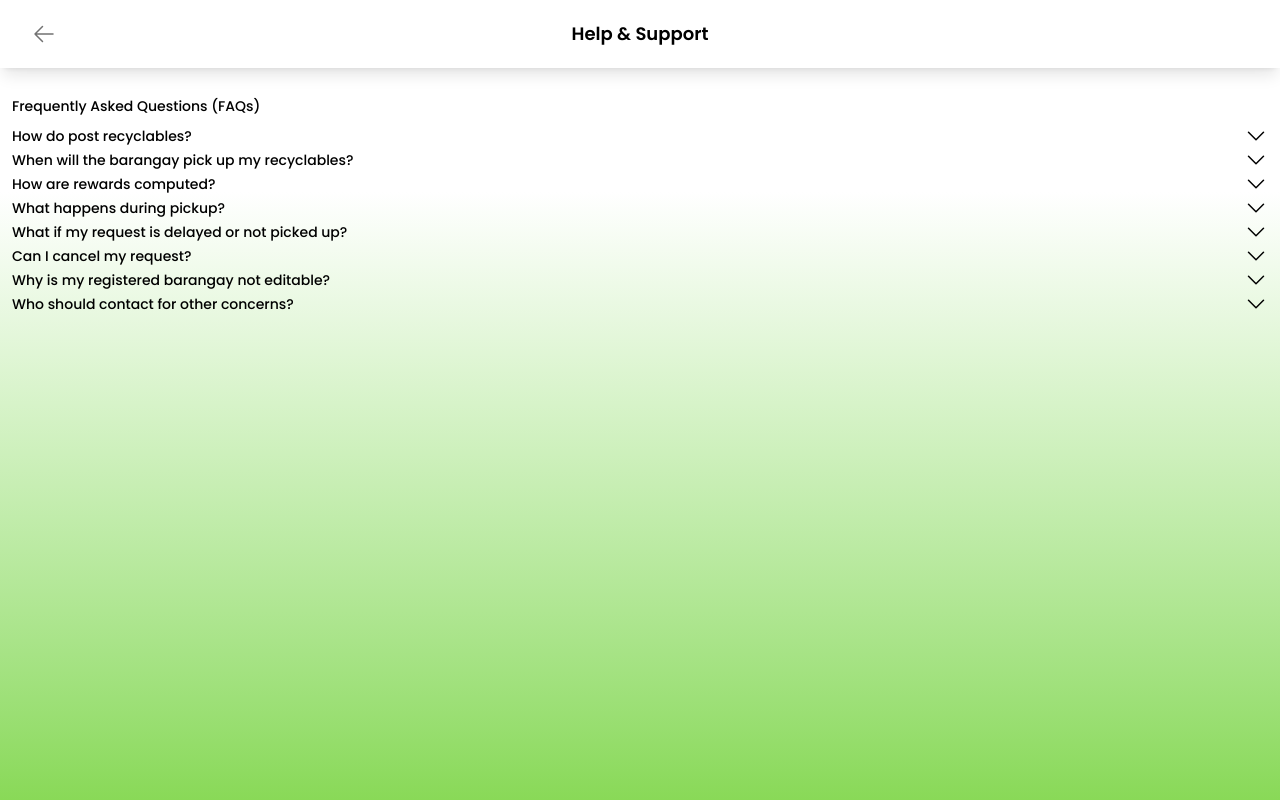
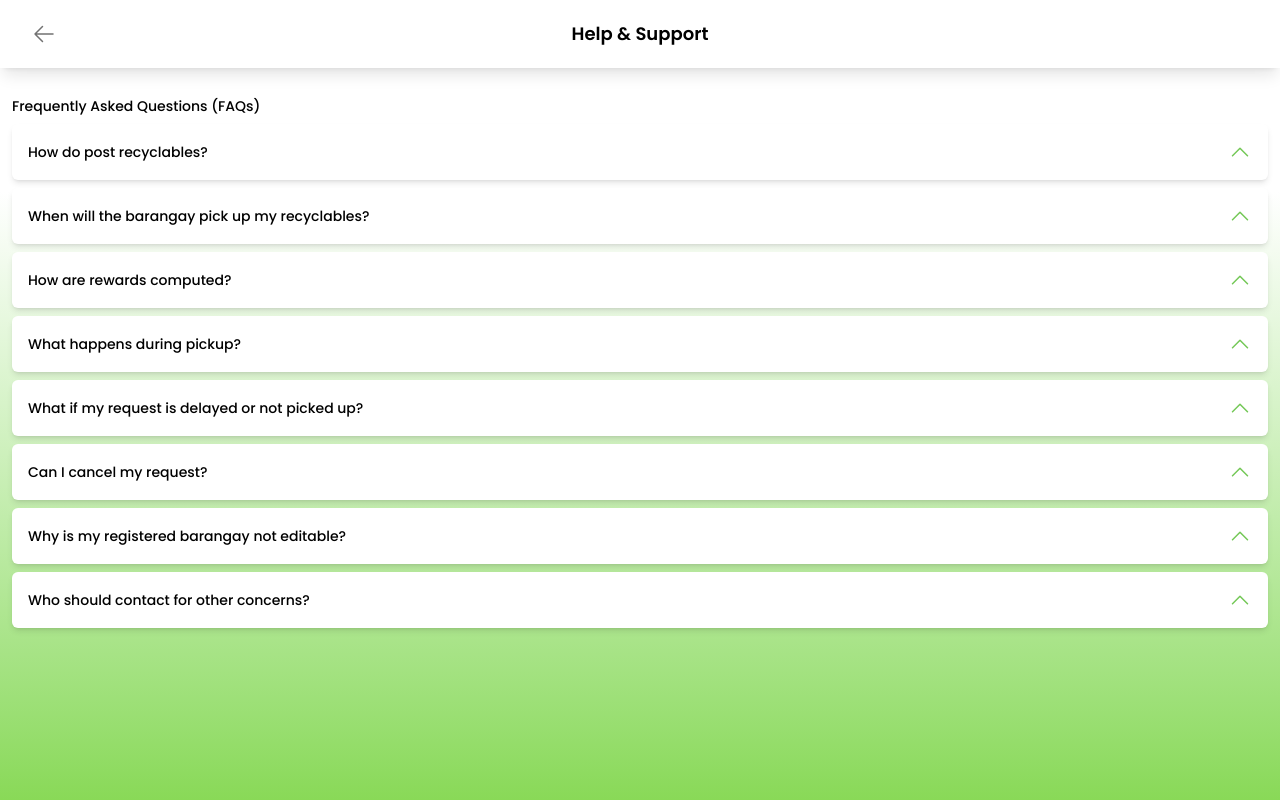
Before and after one commit to kentvillalun/ecoprofit, a Next.js app in the folder frontend/: page /profile/help-support in a window 1280 px wide. Built offline with nearby package versions, Linux system fonts and the light colour scheme.

Commit message:
Finish resident modules

```diff
--- a/frontend/src/app/(resident)/profile/help-support/page.jsx
+++ b/frontend/src/app/(resident)/profile/help-support/page.jsx
@@ -1,9 +1,15 @@
+"use client";
+
 import { Page } from "@/components/layout/Page";
 import { PageContent } from "@/components/layout/PageContent";
 import { ResidentHeader } from "@/components/navigation/ResidentHeader";
-import { ChevronDownIcon, ChevronUpDownIcon } from "@heroicons/react/24/outline";
+import { ChevronDownIcon, ChevronUpIcon } from "@heroicons/react/24/outline";
+import { Card } from "@/components/ui/Card";
+import { useState } from "react";
 
 export default function HelpAndSupportPage() {
+  const [openKey, setOpenKey] = useState(null);
+
   const faqs = [
     {
       key: "q1",
@@ -33,19 +39,23 @@ export default function HelpAndSupportPage() {
     {
       key: "q6",
       question: "Can I cancel my request?",
-        answer: `Yes, you can cancel your request if it has not yet been picked up Just go to your request details and select the cancel option. Once the pickup is already completed, cancellation is no longer allowed.`
+      answer: `Yes, you can cancel your request if it has not yet been picked up Just go to your request details and select the cancel option. Once the pickup is already completed, cancellation is no longer allowed.`,
     },
     {
       key: "q7",
       question: "Why is my registered barangay not editable?",
-        answer: `Your registered barangay is fixed to make sure your requests go to the correct office. If you moved to a different barangay, please contact support to update your information.`
+      answer: `Your registered barangay is fixed to make sure your requests go to the correct office. If you moved to a different barangay, please contact support to update your information.`,
     },
     {
       key: "q8",
       question: "Who should contact for other concerns?",
-        answer: `For other concerns, you may contact your barangay office directly. You can also use the contact details listed in the app’s Help section.`
-    }
+      answer: `For other concerns, you may contact your barangay office directly. You can also use the contact details listed in the app’s Help section.`,
+    },
   ];
+
+  const toggleFaq = (key) => {
+    setOpenKey((prev) => (prev === key ? null : key));
+  };
 
   return (
     <Page gradient={true}>
@@ -53,19 +63,45 @@ export default function HelpAndSupportPage() {
 
       <PageContent>
         <div className="">
-          <div className="font-medium py-3 text-sm flex flex-col gap-2">
+          <div className="font-medium py-3 text-sm flex flex-col gap-2 ">
             <h2 className="">Frequently Asked Questions (FAQs)</h2>
-            <div className="">
-                {faqs.map((faq) => (
-                    <div className="" key={faq.key}>
-                        <div className="flex flex-row items-center  justify-between">
+            <div className="flex flex-col gap-2">
+              {faqs.map((faq) => {
+                const isOpen = openKey === faq.key;
+
+                return (
+                  <Card className="rounded-md! flex-col gap-5" key={faq.key}>
+                    <button
+                      type="button"
+                      className="flex flex-row min-w-full items-center justify-between gap-5 text-left"
+                      onClick={() => toggleFaq(faq.key)}
+                    >
+                      <p className="">{faq.question}</p>
+                      {isOpen ? (
+                        <ChevronDownIcon className="h-6 w-6 stroke-[#74C857]" />
+                      ) : (
+                        <ChevronUpIcon className="h-6 w-6 stroke-[#74C857]" />
+                      )}
+                    </button>
+                    {isOpen && (
+                      <p className="italic font-light p-2 ">{faq.answer}</p>
+                    )}
+                  </Card>
+                );
+              })}
+
+              {/* {faqs.map((faq) => (
+                    <Card className="rounded-md! flex-col gap-5" key={faq.key}>
+                        <div className="flex flex-row min-w-full items-center justify-between gap-5">
                             <p className="">{faq.question}</p>
                             <div className="">
-                                <ChevronDownIcon className="h-6 w-6"/>
+
+                                <ChevronDownIcon className="h-6 w-6 stroke-[#74C857]"/>
                             </div>
                         </div>
-                    </div>
-                ))}
+                        <p className="italic font-light p-2 ">{faq.answer}</p>
+                    </Card>
+                ))} */}
             </div>
           </div>
         </div>
--- a/frontend/src/components/ui/Card.jsx
+++ b/frontend/src/components/ui/Card.jsx
@@ -2,7 +2,7 @@
 export const Card = ({children, className = ''}) => {
 
     return (
-        <div className={`flex  bg-white rounded-2xl shadow-md p-4 items-center ${className}`}>
+        <div className={`flex bg-white rounded-2xl shadow-md p-4 items-center ${className}`}>
             {children}
         </div>
     )
```
Lines whose indentation alone changed are shown as unchanged.
